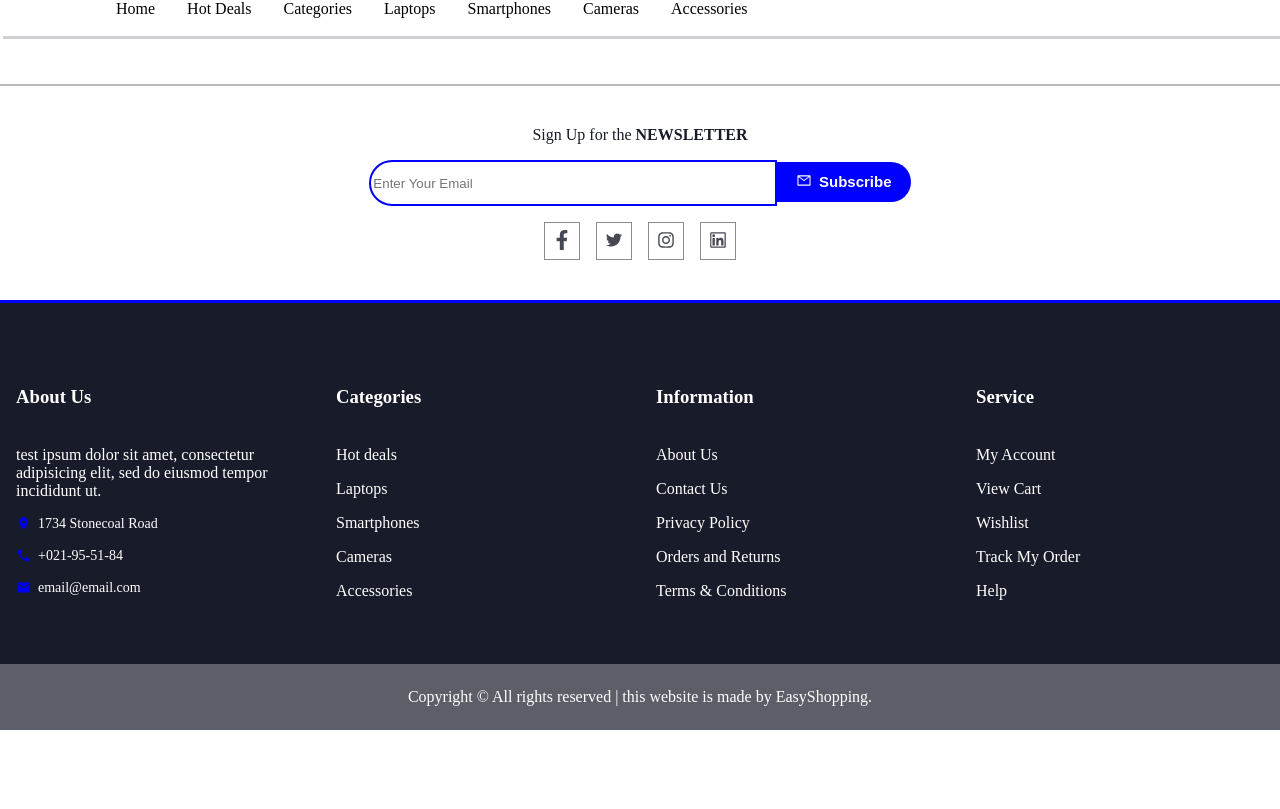
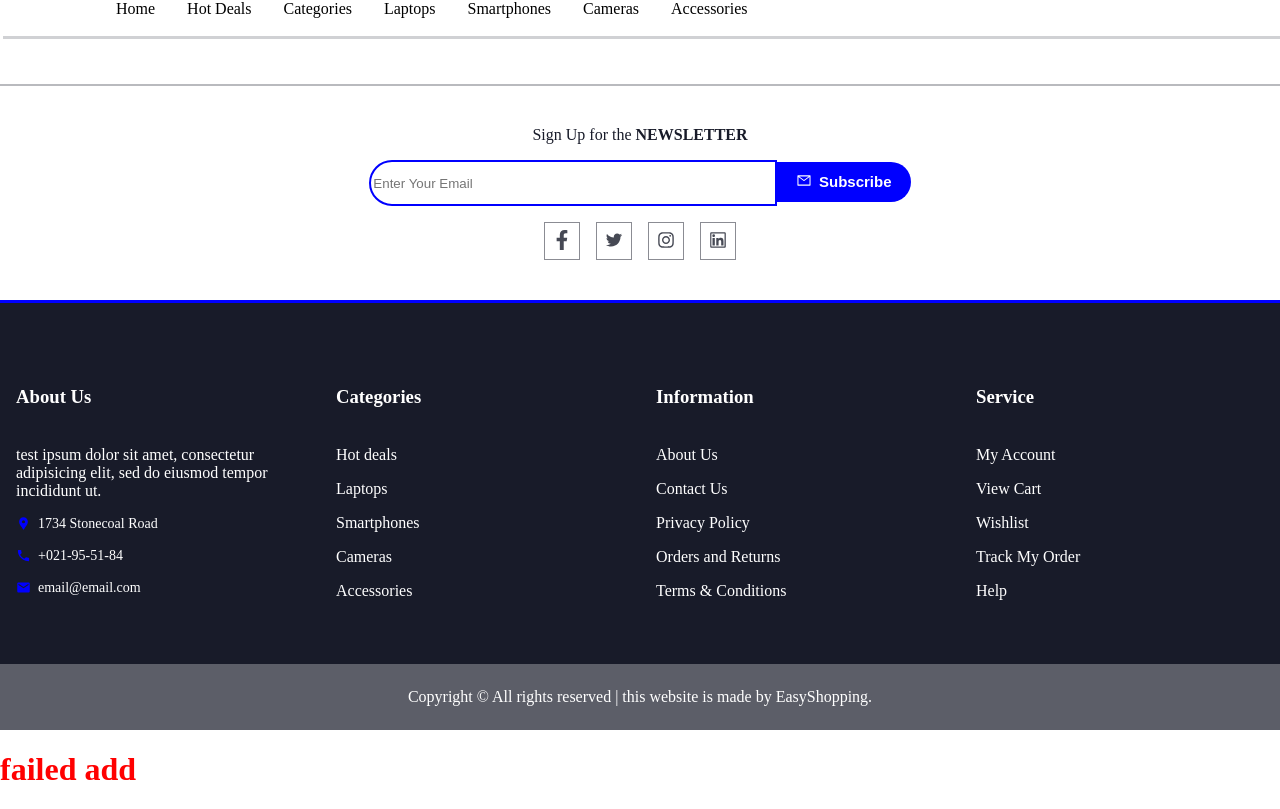
Before and after one commit to MM-Maketela/easy-shopping, a React (Create React App) app: page /easy-shopping/productDisplay in a window 1280 px wide. Shown: the part 206-1015 px from the top of the page. Before the commit the page ends 936 px from the top, so only its background shows below. Built offline with nearby package versions, Linux system fonts and the light colour scheme.

Commit message:
some updates

```diff
--- a/public/index.html
+++ b/public/index.html
@@ -39,5 +39,8 @@
       To begin the development, run `npm start` or `yarn start`.
       To create a production bundle, use `npm run build` or `yarn build`.
     -->
+
+
+
   </body>
 </html>
--- a/src/index.js
+++ b/src/index.js
@@ -10,6 +10,7 @@ const root = ReactDOM.createRoot(document.getElementById('root'));
 root.render(
   <BrowserRouter>
     <App />
+    <h1  style={{color:'red'}}>failed add</h1>
   </BrowserRouter>
 );
 
```
